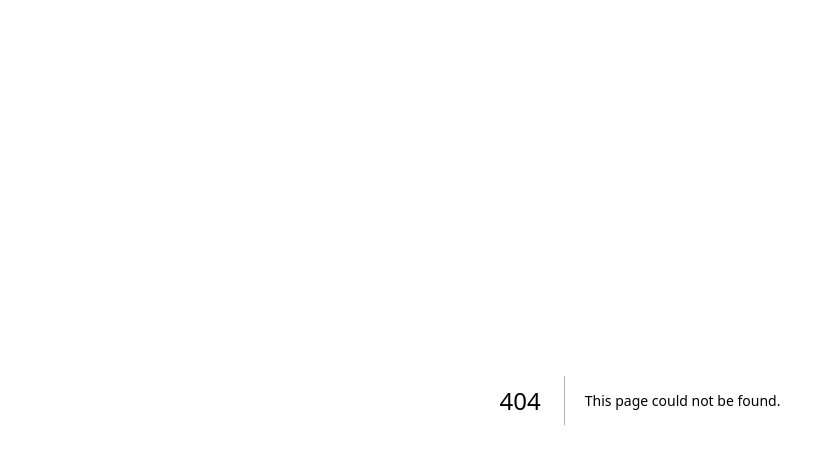
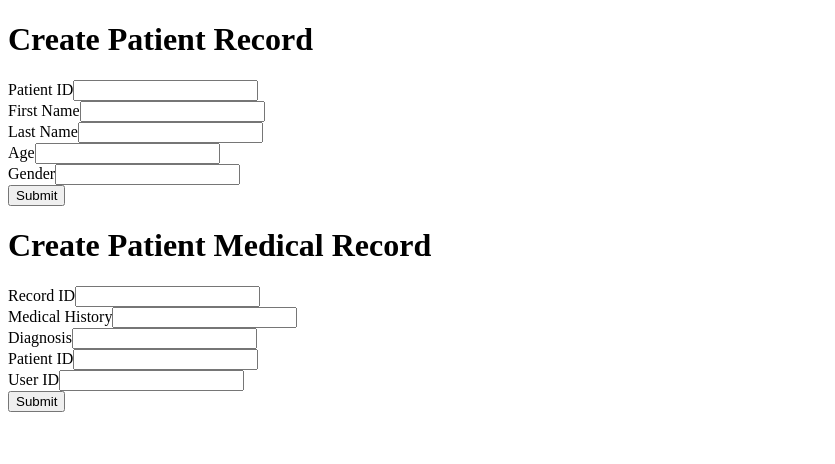
Before and after one commit to BeauOster/Hospital-Manager, a Next.js app in the folder hospital-manager/: page /createrecord in a window 1280 px wide. Before the commit this address had no page. Shown: the top 464 px of the page, without its empty margins (0-835 px from the left). Built offline with nearby package versions, Linux system fonts and the light colour scheme.

Commit message:
Added form component, added create record page, added patient record page. BeauO 4/4/24

```diff
--- /dev/null
+++ b/hospital-manager/components/DropDownButton.js
@@ -0,0 +1,5 @@
+import React, { useState } from 'react';
+
+const Dropdown = ({ currentOptions, onSelect }) => {
+
+}
--- /dev/null
+++ b/hospital-manager/components/Form.js
@@ -0,0 +1,67 @@
+// Below is considered a "hook" in react js.
+// Hooks allow function components to have access to state and other React features.
+
+import React, { useState } from 'react';
+
+// UseState accepts an initial state and returns two values:
+// The current state.
+// A function that updates the state.
+// State generally refers to data or properties that need to be tracked in an application.
+// Form accepts two props: schema (representing the form schema) and onSubmit (a function to handle form submission).
+// => represents an arrow function, if you have a hard time wrapping your head around this
+// "const form" is technically a function.
+const Form = ({ schema, onSubmit }) => {
+
+    // formInput will store the current state of the form data,
+    // and setFormInput is a function used to update the form input state.
+    // The initial value of formInput is an empty object {}.
+    const [formInput, setFormInput] = useState({});
+
+    // This line defines a function named handleChange using arrow function syntax.
+    // This function is responsible for updating the form data whenever there is a change in any input field.
+    const handleChange = (event) => {
+        setFormInput({
+            // '...' Is a spread operator to copy the existing formInput object.
+            ...formInput,
+            // updates the value of the field that triggered the change event
+            // (event.target.name) with the new value entered by the user (event.target.value).
+            [event.target.name]: event.target.value
+        });
+    };
+
+    // Defines a function named handleSubmit using arrow function syntax.
+    // This function is called when the form is submitted.
+    const handleSubmit = (event) => {
+        event.preventDefault();
+        // This line calls the onSubmit callback function provided as a prop,
+        // passing the current formInput as an argument.
+        onSubmit(formInput);
+    };
+
+    return (
+        // When the form is submitted handleSubmit function is triggered.
+        <form onSubmit={handleSubmit}>
+
+            {/* This line maps over the schema array provided as a prop. For each
+             field in the schema, it renders a <div> containing a <label> and an
+              <input> element based on the field properties. */}
+            {schema.map(field => (
+                <div key ={field.name}>
+                    <label>{field.label}</label>
+
+                    <input
+                        type={field.type}
+                        name={field.name}
+                        value={formInput[field.name] || ''}
+                        onChange={handleChange}
+                        required={field.required}
+                    />
+
+                </div>
+            ))}
+            <button type="submit">Submit</button>
+        </form>
+    );
+};
+
+export default Form;
--- /dev/null
+++ b/hospital-manager/pages/createrecord.js
@@ -0,0 +1,43 @@
+import React from 'react';
+import Form from '../components/Form';
+
+const CreatePatientRecordForm = () => {
+
+    const PatientRecordSchema = [
+        { name: 'PatientID', label: 'Patient ID', type: 'number', required: true },
+        { name: 'First_Name', label: 'First Name', type: 'text', required: true },
+        { name: 'Last_Name', label: 'Last Name', type: 'text', required: true },
+        { name: 'Age', label: 'Age', type: 'number', required: true },
+        { name: 'Gender', label: 'Gender', type: 'text', required: true }
+    ];
+
+    const MedicalRecordFormSchema = [
+        { name: 'RecordID', label: 'Record ID', type: 'number', required: true },
+        { name: 'Medical_History', label: 'Medical History', type: 'text', required: true },
+        { name: 'Diagnosis', label: 'Diagnosis', type: 'text', required: true },
+        { name: 'PatientID', label: 'Patient ID', type: 'number', required: true },
+        { name: 'UserID', label: 'User ID', type: 'number', required: true }
+      ];
+
+    // Back end stuff here later
+    const handlePatientRecordSubmit = (formInput) => {
+        // Send formData to backend server for processing
+        console.log('Patient record form data:', formInput);
+    };
+
+    const handleMedicalRecordFormSubmit = (data) => {
+        // Handle submission for record form
+        console.log('Record form data:', data);
+    };
+
+    return (
+        <div>
+            <h1>Create Patient Record</h1>
+            <Form schema={PatientRecordSchema} onSubmit={handlePatientRecordSubmit} />
+            <h1>Create Patient Medical Record </h1>
+            <Form schema={MedicalRecordFormSchema} onSubmit={handleMedicalRecordFormSubmit} />
+        </div>
+    );
+};
+
+export default CreatePatientRecordForm;
--- a/hospital-manager/pages/index.js
+++ b/hospital-manager/pages/index.js
@@ -1,4 +1,4 @@
-import Header from './Header';
+import Header from '../components/Header';
 
 export default function Home() {
     return (
```
Also changed, not shown: hospital-manager/Styles/global.css (added), hospital-manager/components/Header.js (renamed from hospital-manager/pages/Header.js), hospital-manager/pages/patientrecords.js (added).
